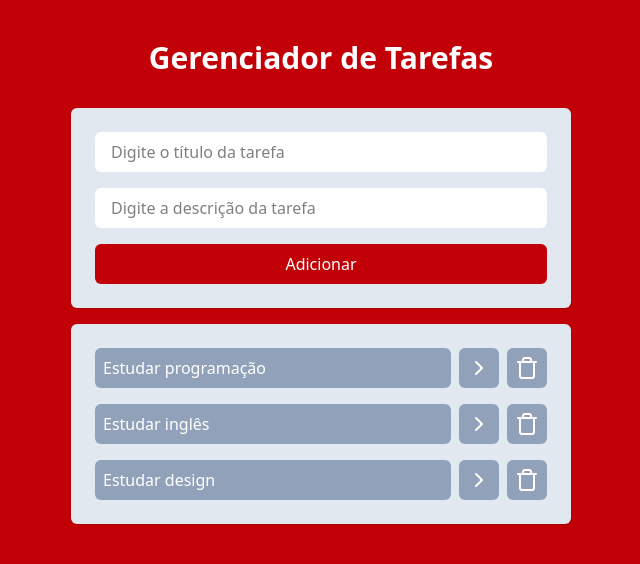
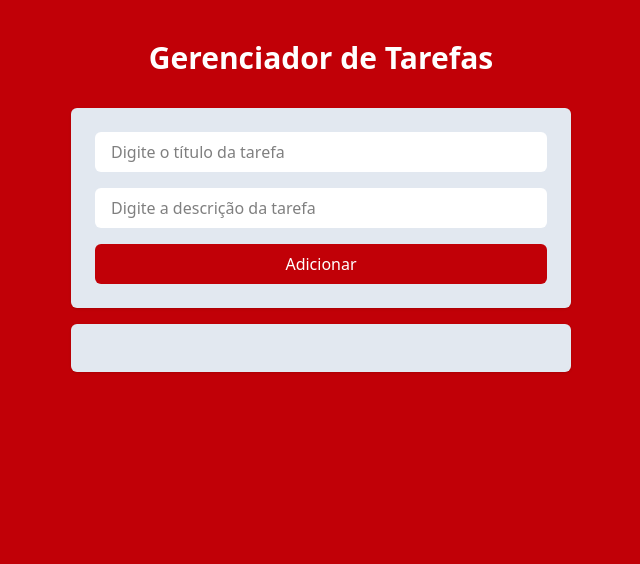
Before and after one commit to pedroaul/curso_react, a React (Vite) app: page / in a window 1280 px wide. Shown: the top 564 px of the page, without its empty margins (319-959 px from the left). Built offline with nearby package versions, Linux system fonts and the light colour scheme.

Commit message:
armazenando_localStorage

```diff
--- a/src/App.jsx
+++ b/src/App.jsx
@@ -1,28 +1,16 @@
-import { useState } from "react";
+import { useEffect, useState } from "react";
 import Task from "./components/Tasks";
 import AddTask from "./components/AddTask";
 import {v4} from "uuid";
 
 function App() {
-  const[tasks, setTasks] = useState([{
-    id: 1,
-    title: "Estudar programação",
-    description: "Estudar programação para se tornar um desenvolvedor full stack.",
-    isCompleted: false,
-},
-{
-  id: 2,
-  title: "Estudar inglês",
-  description: "Estudar programação para se tornar um desenvolvedor full stack.",
-  isCompleted: false,
-},
-{
-  id: 3,
-  title: "Estudar design",
-  description: "Estudar programação para se tornar um desenvolvedor full stack.",
-  isCompleted: false,
-}
-]);
+  const[tasks, setTasks] = useState(
+    JSON.parse(localStorage.getItem("tasks")) || []
+  );
+
+  useEffect(() => {
+    localStorage.setItem("tasks", JSON.stringify(tasks))
+  }, [tasks]);
 
 function onTaskClick (taskId) {
   const newTasks = tasks.map(task => {
--- a/src/components/AddTask.jsx
+++ b/src/components/AddTask.jsx
@@ -21,7 +21,7 @@ function AddTask({onAddTaskSubmit}) {
                 setTitle("");
                 setDescription("");
             }
-        } className="bg-red-700 p-2 text-white rounded-md font-medium">Adicionar</button>
+        } className="bg-red-700 p-2 text-white rounded-md font-medium cursor-pointer">Adicionar</button>
     </div>
     );
 }
--- a/src/components/Tasks.jsx
+++ b/src/components/Tasks.jsx
@@ -7,21 +7,24 @@ function Tasks({tasks, onTaskClick, deleteOnClick}) {
     const navigate = useNavigate();
 
     function onSeetDetailsClick(task) {
-        navigate(`/task?title=${task.title}&description=${task.description}`)
+        const query = new URLSearchParams()
+        query.set("title", task.title)
+        query.set("description", task.description)
+        navigate(`/task?${query.toString()}`);
     }
 
     return(
         <ul className="space-y-4 p-6 bg-slate-200 rounded-md shadow">
             {tasks.map((task) => (
                 <li key={task.id} className="flex gap-2">
-                <button onClick={() => onTaskClick(task.id)} className={`bg-slate-400 p-2 w-full text-left rounded-md text-white font-medium ${task.isCompleted && 'line-through'}`}>
+                <button onClick={() => onTaskClick(task.id)} className={`bg-slate-400 p-2 w-full text-left rounded-md text-white font-medium cursor-pointer ${task.isCompleted && 'line-through'}`}>
                     {task.title}
                     {/* {task.isCompleted ? "COMPLETE": "IMCOMPLETE"}  */}
                 </button>
-                <button onClick={() => onSeetDetailsClick(task)} className="bg-slate-400 p-2 rounded-md text-white">
+                <button onClick={() => onSeetDetailsClick(task)} className="bg-slate-400 p-2 rounded-md text-white cursor-pointer">
                     <ChevronRightIcon />
                 </button>
-                <button onClick={() => deleteOnClick(task.id)} className="bg-slate-400 p-2 rounded-md text-white">
+                <button onClick={() => deleteOnClick(task.id)} className="bg-slate-400 p-2 rounded-md text-white cursor-pointer">
                     <TrashIcon />
                 </button>
             </li>
--- a/src/pages/TaskPage.jsx
+++ b/src/pages/TaskPage.jsx
@@ -1,13 +1,27 @@
-import { useSearchParams } from "react-router-dom";
+import { useNavigate, useSearchParams } from "react-router-dom";
+import AddTask from "../components/AddTask";
+import Tasks from "../components/Tasks";
+import { ChevronLeftIcon, ChevronRightIcon } from "lucide-react";
 
 function TaskPage() {
+    const navigate = useNavigate();
     const [searchParams] = useSearchParams();
     const title = searchParams.get("title");
     const description = searchParams.get("description");
     return (
-    <div className="h-screen w-screen bg-slate-500 p-6">
-        <h1>{title}</h1>
-        <p>{description}</p>
+    <div className="h-screen w-screen bg-slate-500 p-6 ">
+        <div className="w-[500px] space-y-4">
+        <div className="flex justify-center relative mb-6">
+            <button onClick={() => navigate(-1)} className="absolute left-0 top-0 bottom-0 text-white cursor-pointer">
+                <ChevronLeftIcon />
+            </button>
+            <h1 className="text-3xl text-slate-100 font-bold text-center">Detalhes da Tarefa</h1>
+        </div>
+        <div className="bg-slate-400 p-4 rounded-md">
+            <h2 className="text-xl text-white font-bold">{title}</h2>
+            <p className="text-white">{description}</p>
+        </div>
+        </div>
     </div>
     );
 }
```
